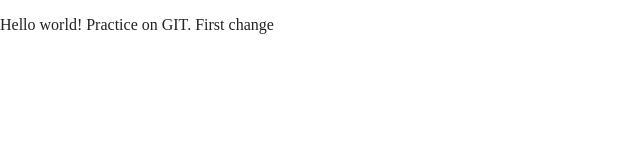
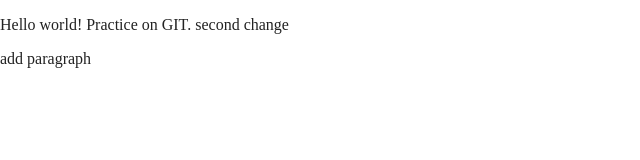
Before and after one commit to kaleytsangbcit/practice_with_joyce, a website built with Parcel: page index.html in a window 1280 px wide. Shown: the whole page, without its empty margins (0-640 px from the left). Built offline with nearby package versions, Linux system fonts and the light colour scheme.

Commit message:
second change

```diff
--- a/index.html
+++ b/index.html
@@ -25,7 +25,9 @@
 <body>
 
   <!-- Add your site or application content here -->
-  <p>Hello world! Practice on GIT. First change</p>
+  <p>Hello world! Practice on GIT. second change</p>
+
+  <p>add paragraph</p>
   <script src="js/vendor/modernizr-3.11.2.min.js"></script>
   <script src="js/plugins.js"></script>
   <script src="js/main.js"></script>
```
